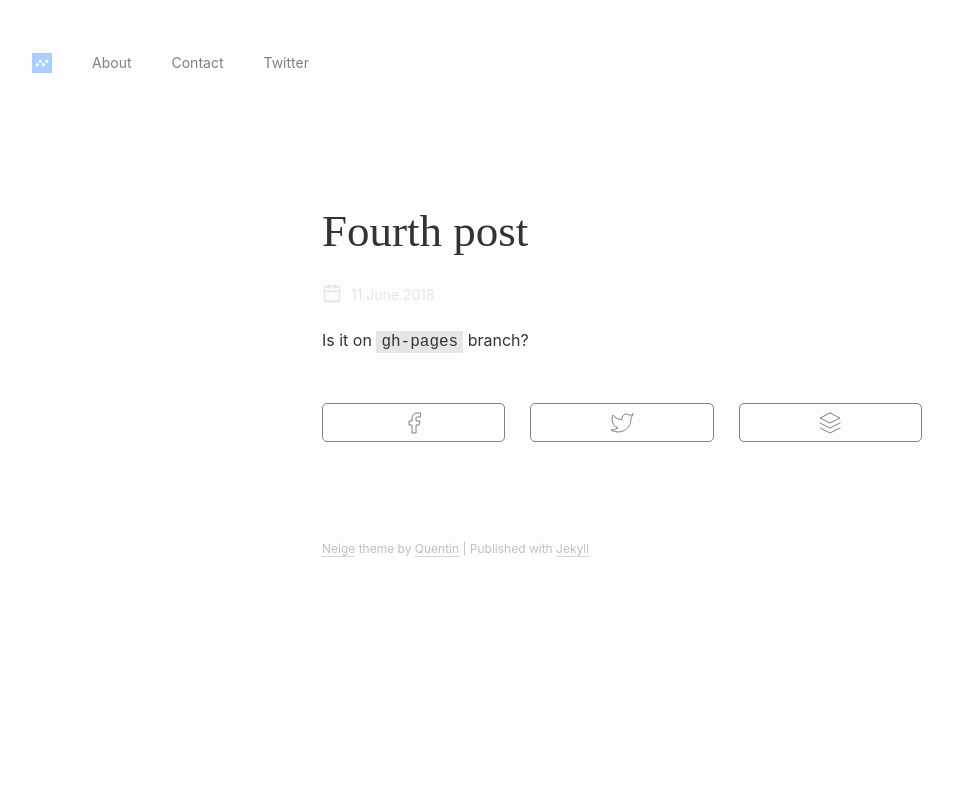
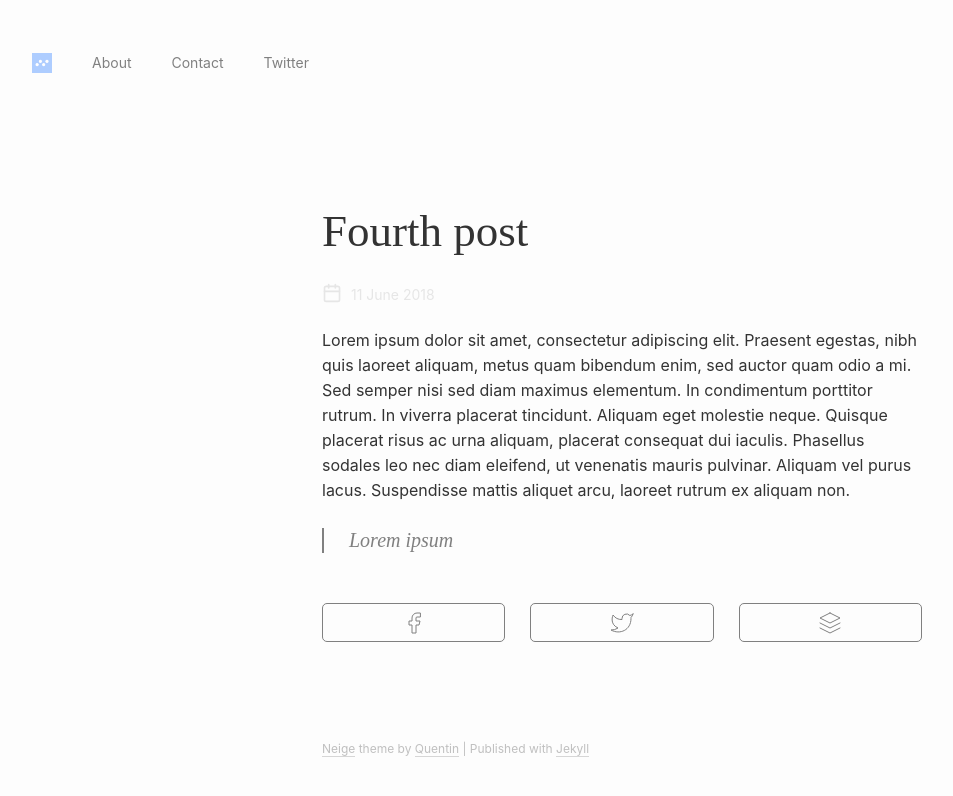
Before and after one commit to bellangerq/neige-theme, a Jekyll site: the page built from _posts/2018-06-11-fourth-post.markdown, in a window 1280 px wide. Shown: the top 796 px of the page, without its empty margins (18-971 px from the left). Built offline with Jekyll 4.4.1, drawn with Linux system fonts in a browser that asks for light colours; our own code applies the rules of GitHub Pages for plain Markdown files.

Commit message:
Updated Fourth Post

```diff
--- a/_posts/2018-06-11-fourth-post.markdown
+++ b/_posts/2018-06-11-fourth-post.markdown
@@ -3,4 +3,6 @@ title: Fourth post
 date: 2018-06-11 13:17:00 Z
 ---
 
-Is it on `gh-pages` branch?
+Lorem ipsum dolor sit amet, consectetur adipiscing elit. Praesent egestas, nibh quis laoreet aliquam, metus quam bibendum enim, sed auctor quam odio a mi. Sed semper nisi sed diam maximus elementum. In condimentum porttitor rutrum. In viverra placerat tincidunt. Aliquam eget molestie neque. Quisque placerat risus ac urna aliquam, placerat consequat dui iaculis. Phasellus sodales leo nec diam eleifend, ut venenatis mauris pulvinar. Aliquam vel purus lacus. Suspendisse mattis aliquet arcu, laoreet rutrum ex aliquam non.
+
+> Lorem ipsum
```
